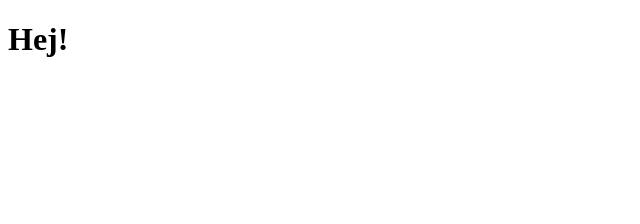
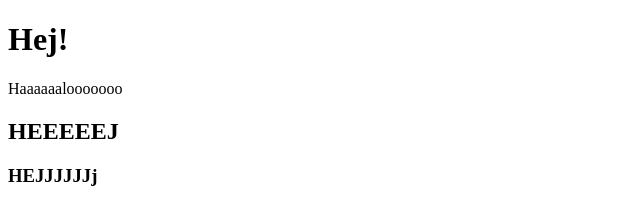
Before and after one commit to krasseman/lecture-fun, a plain HTML site: page index.html in a window 1280 px wide. Shown: the whole page, without its empty margins (0-640 px from the left). Drawn offline with Linux system fonts and the light colour scheme.

Commit message:
New update HTML

```diff
--- a/index.html
+++ b/index.html
@@ -11,7 +11,9 @@
 
 <body>
     <h1>Hej! </h1>
-
+    <p>Haaaaaalooooooo  </p>
+    <h2> HEEEEEJ</h2>
+    <h3>HEJJJJJJj</h3>
 </body>
 
 
```
